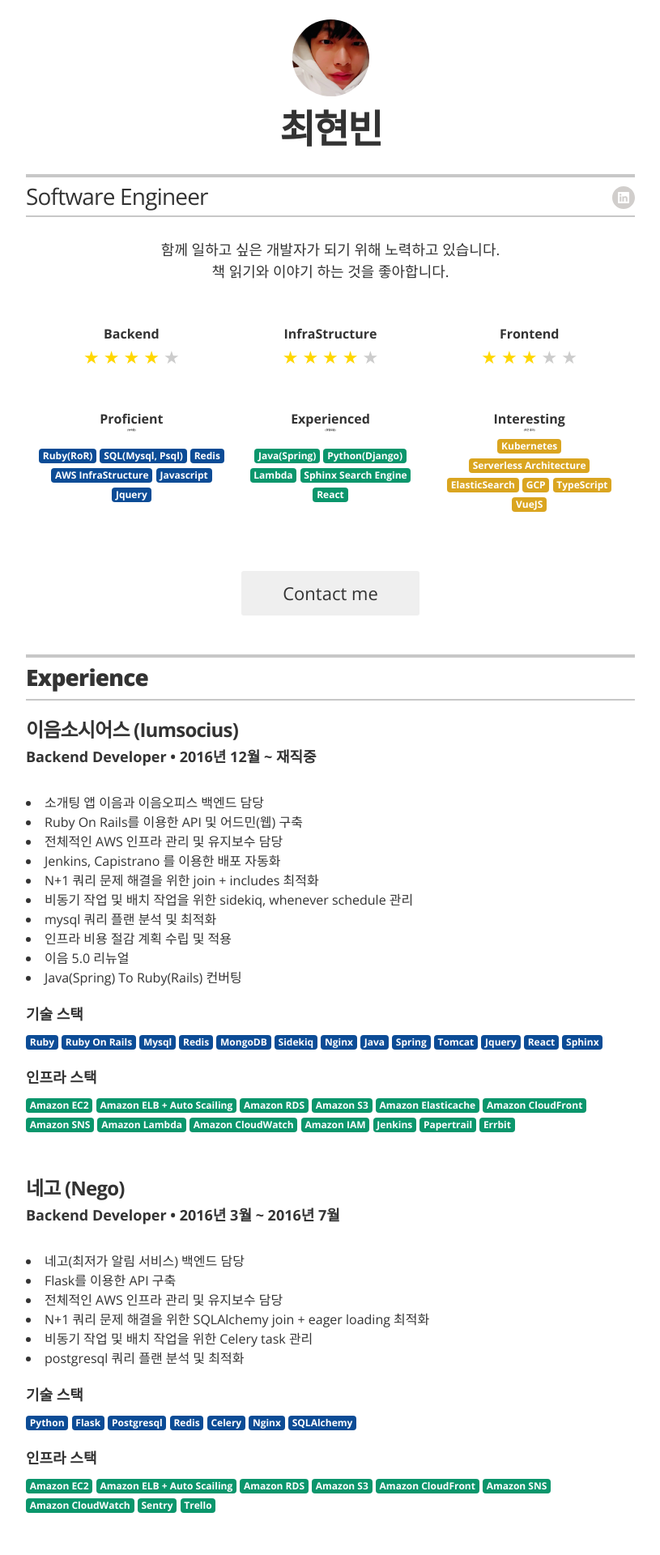
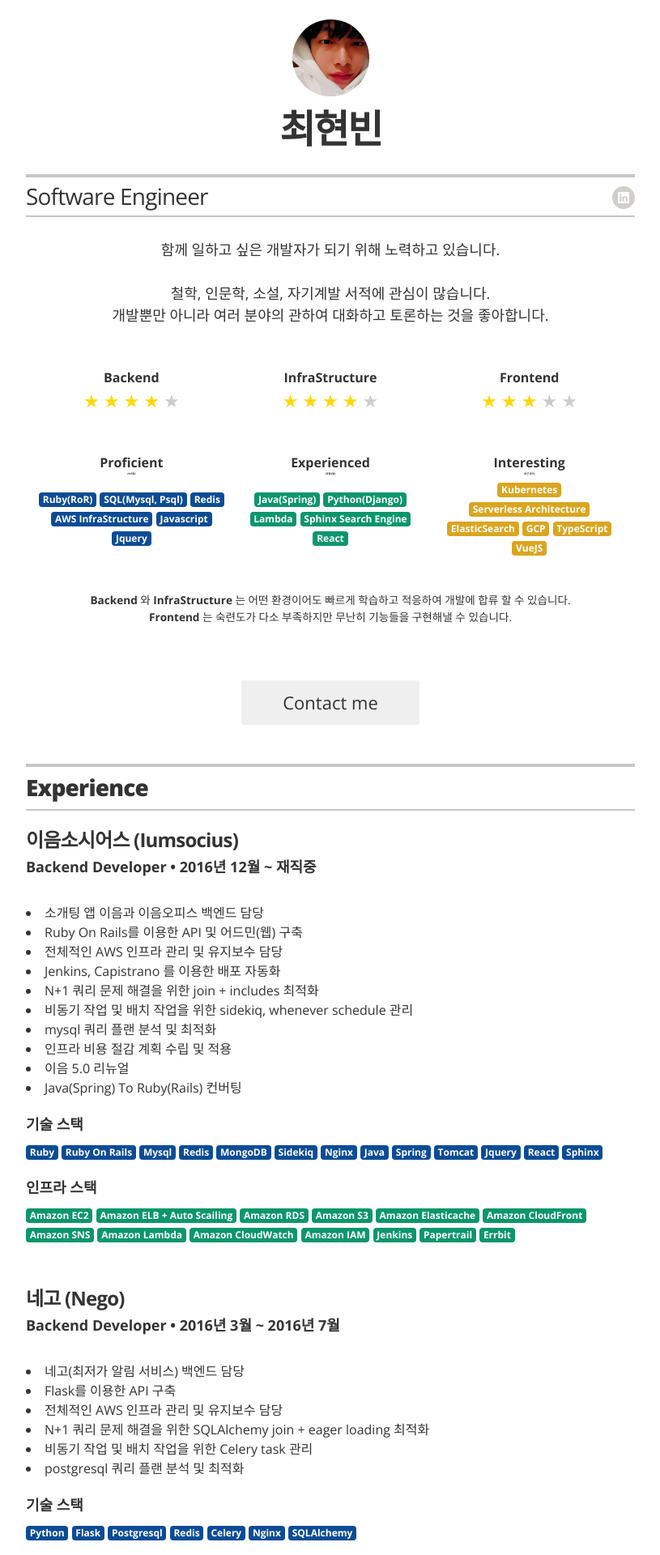
Before and after one commit to bingl2/resume, a Jekyll site: the page built from index.html, in a window 1280 px wide. Shown: the top 1920 px of the page at 81% size, without its empty margins (232-1047 px from the left). Built offline with Jekyll 4.4.1, drawn with Linux system fonts in a browser that asks for light colours.

Commit message:
앞 intro 부분 내용 추가및 수정

```diff
--- a/_config.yml
+++ b/_config.yml
@@ -14,9 +14,9 @@ resume_name:                    "최현빈"
 resume_title:                   "Software Engineer"
 resume_contact_email:           "chlgusrla@gmail.com"
 resume_header_contact_info: "chlgusrla@gmail.com"
-resume_header_intro: "<br><div style='text-align: center;'>함께 일하고 싶은 개발자가 되기 위해 노력하고 있습니다. <br> 책 읽기와 이야기 하는 것을 좋아합니다.</div><br>"
+resume_header_intro: "<br><div style='text-align: center;'>함께 일하고 싶은 개발자가 되기 위해 노력하고 있습니다. <br><br> 철학, 인문학, 소설, 자기계발 서적에 관심이 많습니다. <br> 개발뿐만 아니라 여러 분야의 관하여 대화하고 토론하는 것을 좋아합니다. </div><br>"
 resume_skill_set: [{title: "Proficient", description: "(능숙함)"}, {title: "Experienced", description: "(경험있음)"}, {title: "Interesting", description: "(최근 흥미)"}]
-resume_skill_set_description: "<br><div style='text-align: center;'>함께 일하고 싶은 개발자가 되기 위해 노력하고 있습니다. <br> 책 읽기와 이야기 하는 것을 좋아합니다.</div><br>"
+resume_skill_set_description: "<br><div style='text-align: center;'><strong>Backend</strong> 와 <strong>InfraStructure</strong> 는 어떤 환경이어도 빠르게 학습하고 적응하여 개발에 합류 할 수 있습니다. <br> <strong>Frontend</strong> 는 숙련도가 다소 부족하지만 무난히 기능들을 구현해낼 수 있습니다.</div><br>"
 
 # use "yes" to display the email contact button,
 # "no" to display an "I'm not looking for work" message,
--- a/_layouts/resume.html
+++ b/_layouts/resume.html
@@ -94,6 +94,11 @@
         </table>
 
         <br>
+
+        <div class="executive-mini-summary no-print" itemprop="description">
+            {{ site.resume_skill_set_description }}
+        </div>
+
         <br>
 
         {% if site.resume_looking_for_work == 'yes' %}
--- a/_sass/_resume.scss
+++ b/_sass/_resume.scss
@@ -3,10 +3,20 @@
 
 // util
 
-.skill-set { border-collapse:collapse;}
-.skill-set th, .skill-star td { border-left:15px solid white; border-right:15px solid white;}
+.skill-set {
+  border-collapse:collapse;
+}
 
-.star_rating {font-size:0; letter-spacing:-4px;}
+.skill-set th, .skill-star td {
+  border-left:15px solid white;
+  border-right:15px solid white;
+}
+
+.star_rating {
+  font-size:0;
+  letter-spacing:-4px;
+}
+
 .star_rating span {
     font-size:22px;
     letter-spacing:0;
@@ -17,7 +27,6 @@
 }
 .star_rating span:first-child {margin-left:0;}
 .star_rating span.on {color:gold;}
-
 
 .badge {
     display: inline-block;
@@ -123,6 +132,10 @@
 
   .executive-summary {
     @include media_larger_than_mobile { font-size: 1.125rem; }
+  }
+
+  .executive-mini-summary {
+    @include media_larger_than_mobile { font-size: 0.85rem; }
   }
 }
 
```
